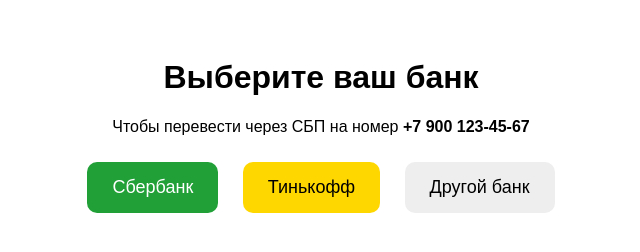
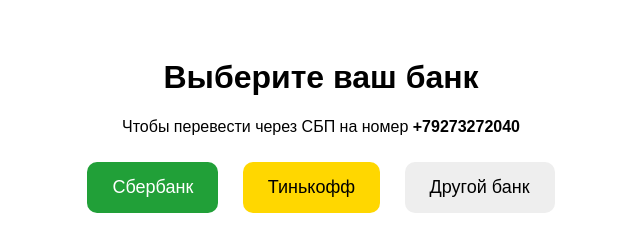
Before and after one commit to Albertikspace8/paylink, a plain HTML site: page index.html in a window 1280 px wide. Shown: the full height of the page, 319-959 px from the left. Drawn offline with Linux system fonts and the light colour scheme.

Commit message:
Update index.html

```diff
--- a/index.html
+++ b/index.html
@@ -21,7 +21,7 @@
 </head>
 <body>
   <h1>Выберите ваш банк</h1>
-  <p>Чтобы перевести через СБП на номер <b>+7 900 123-45-67</b></p>
+  <p>Чтобы перевести через СБП на номер <b>+79273272040</b></p>
 
   <button class="sber" onclick="location.href='https://www.sberbank.com/sms/pbpn?requisiteNumber=79273272040'">Сбербанк</button>
   <button class="tinkoff" onclick="location.href='https://www.tinkoff.ru/rm/r_LOJAcbgZlD.kZHsnMMZEH/Sg2JQ29492'">Тинькофф</button>
```
